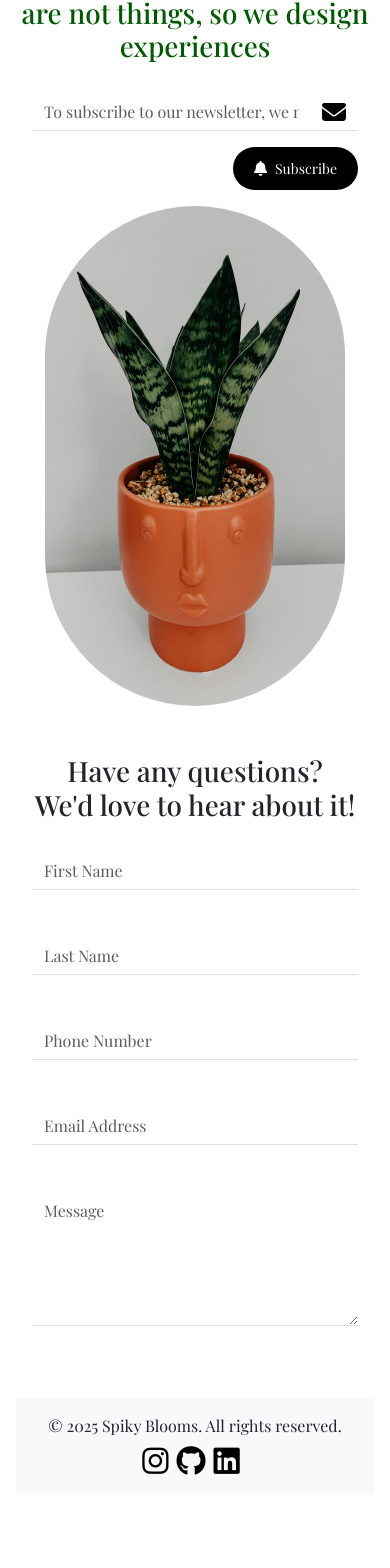
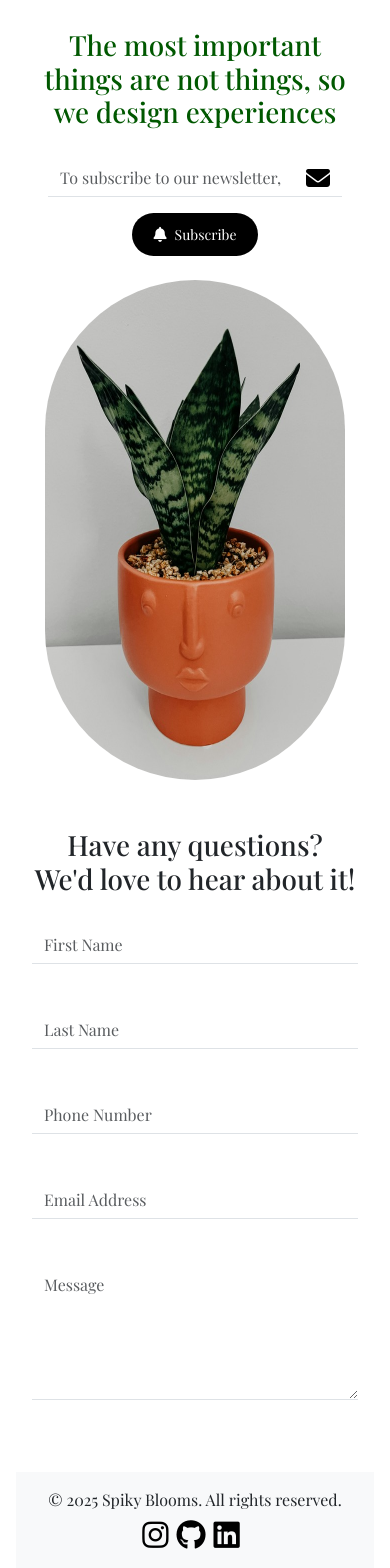
Before and after one commit to keatonmurray/headless-cms, a React (Vite) app in the folder client/: page / in a window 390 px wide. Shown: the part 3720-5288 px from the top of the page. Before the commit the page ends 5230 px from the top, so only its background shows below. Built offline with nearby package versions, Linux system fonts and the light colour scheme; a web font is replaced by a local one.

Commit message:
FIX: Fixed UI Mobile Responsiveness

```diff
--- a/client/src/components/parts/ContactUs.jsx
+++ b/client/src/components/parts/ContactUs.jsx
@@ -7,7 +7,7 @@ const ContactUs = () => {
                 We'd love to hear about it!
             </span>
         </h1>
-       <form className="px-md-5 px-3">
+       <form>
             <div className="row">
                 <div className="col-12 col-md-6 my-4">
                     <input type="text" className="form-control border-0 border-bottom rounded-0 shadow-none" placeholder="First Name" />
--- a/client/src/components/parts/Nav.jsx
+++ b/client/src/components/parts/Nav.jsx
@@ -5,7 +5,7 @@ import { Link } from 'react-router-dom';
 
 const Nav = () => {
   return (
-   <div className="row align-items-center w-100">
+   <div className="row align-items-center w-100 px-md-5 px-0">
         <div className="col-4 col-md-3">
             <Link to="/" className="logo ms-2">
                 <Img src={logo} alt="Logo" />
--- a/client/src/components/parts/Newsletter.jsx
+++ b/client/src/components/parts/Newsletter.jsx
@@ -14,13 +14,15 @@ const Newsletter = () => {
                         <i class="fa-solid fa-envelope"></i>
                     </span>
                 </div>
-                <button className="float-end mt-3 btn btn-sm btn-custom-primary">
-                    <i class="fa-solid fa-bell me-2" style={{color: 'white', fontSize:'15px'}}></i>
-                    Subscribe
-                </button>
+               <div className="mt-3 d-flex justify-content-md-end justify-content-center">
+                    <button className="btn btn-sm btn-custom-primary">
+                        <i class="fa-solid fa-bell me-2" style={{color: 'white', fontSize:'15px'}}></i>
+                        Subscribe
+                    </button>
+               </div>
             </form>
         </div>
-        <div className="mt-3 col-12 col-md-6 d-flex align-items-end align-items-md-center justify-content-center justify-content-md-center">
+        <div className="mt-4 col-12 col-md-6 d-flex align-items-end align-items-md-center justify-content-center justify-content-md-center">
             <Img src={bg} alt="Background Image" />
         </div>
     </div>
--- a/client/src/pages/Home.jsx
+++ b/client/src/pages/Home.jsx
@@ -6,7 +6,7 @@ import ContactUs from '../components/parts/ContactUs'
 
 const Home = () => {
   return (
-    <div>
+    <div className="px-md-5 px-3">
         <div className="home row mt-md-0 mt-5">
           <div className="text-md-start text-center col-12 col-md-6 d-flex justify-content-md-start justify-content-center align-items-center">
               <h1 className="heading title-one">Bringing Life
--- a/client/vite.config.js
+++ b/client/vite.config.js
@@ -5,6 +5,6 @@ import react from '@vitejs/plugin-react'
 export default defineConfig({
   plugins: [react()],
   server: {
-    allowedHosts: ['ce3b173a7326aa.lhr.life'],
+    allowedHosts: ['03d084bb0f0e6a.lhr.life'],
   },
 })
```
